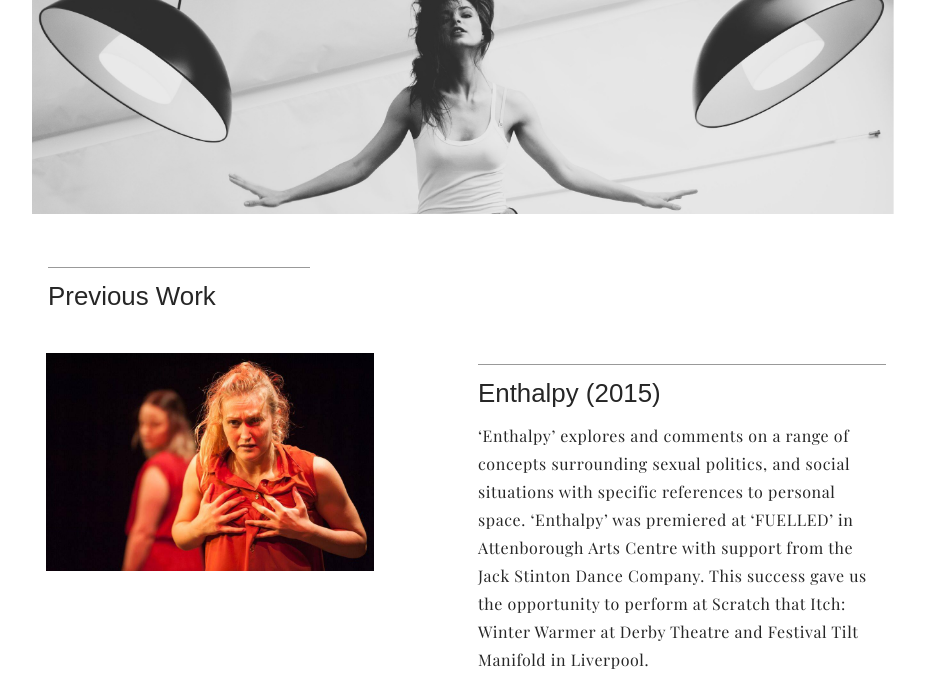
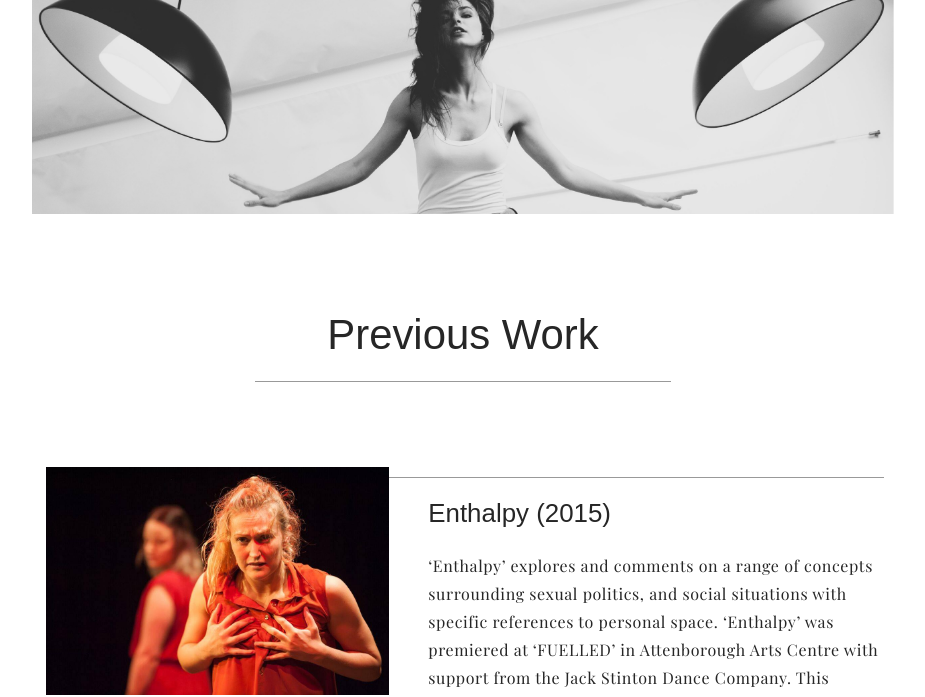
Before and after one commit to sonofaglitch/fuelled, a plain HTML site: page work.html in a window 1280 px wide. Shown: the part 98-795 px from the top of the page, without its empty margins (177-1102 px from the left). Drawn offline with nearby package versions, Linux system fonts and the light colour scheme; a web font is replaced by a local one.

Commit message:
divider changes

```diff
--- a/css/work.css
+++ b/css/work.css
@@ -36,7 +36,6 @@ h3 {
 h4 {
     font-family: 'Muli', sans-serif;
     font-size: 1.618em;
-    border-top: 1px #999999 solid;
     padding-top: 0.5em;
 }
 
@@ -129,12 +128,16 @@ small, .font_small {font-size: 0.618em;}
 }
 
 #pageTitleRow{
-    padding-top: 2%;
-    padding-left: 1.85%;
+    padding-top: 1em;
+    padding-bottom: 3em;
+    text-align: center;
+
 }
 
 #pageTitleRow h3{
-        margin-bottom: 2%;;
+    margin-bottom: 2%;
+    border-bottom: 1px #999999 solid;
+    padding: 0.5em;
 }
 
 .workItem{
@@ -145,8 +148,27 @@ small, .font_small {font-size: 0.618em;}
     height: auto;
     width: 100%;
     padding-top: 8%;
-    padding-left: 4%
+    padding-left: 4%;
 }
+
+.workItem h4{
+    border-top: 1px #999999 solid;
+}
+
+
+.leftCol{
+    padding-right: 0;
+}
+
+
+.rightCol{
+    padding-left: 0;
+}
+
+#prevWork01_imgContainer{
+
+}
+
 
 #prevWork1_textContainer{
     padding-top: 0.5%;
@@ -154,7 +176,16 @@ small, .font_small {font-size: 0.618em;}
 }
 
 
+#prevWork1_textContainer h4{
+    padding-left: 8%;
+    padding-top: 4%;
+}
 
+
+#prevWork1_textContainer p{
+    padding-left: 8%;
+    padding-top: 2%;
+}
 
 #prevWork2_textContainer{
     padding-top: 2%;
--- a/work.html
+++ b/work.html
@@ -59,19 +59,18 @@
     </div>
 
     <div class="row" id="pageTitleRow">
-        <div class="col-md-4">
-                    <h4>Previous Work</h4></div>
-        <div class="col-md-4"></div>
-        <div class="col-md-4"></div>
+        <div class="col-md-3"></div>
+        <div class="col-md-6"><h3>Previous Work</h3></div>
+        <div class="col-md-3"></div>
     </div>
 
 
         <div class="row workItem" id="prevWork01">
-            <div class="col-md-5">
-                <div id="prevWork1_imgContainer"><img src="Resources/enthalpy.jpg"/></div>
+            <div class="col-md-5 leftCol">
+                    <div id="prevWork01_imgContainer"><img src="Resources/enthalpy.jpg"/></div>
             </div>
-            <div class="col-md-1"></div>
-            <div class="col-md-6">
+
+            <div class="col-md-7 rightCol">
                 <div id="prevWork1_textContainer">
                     <h4>Enthalpy (2015)</h4>
                     <p>‘Enthalpy’ explores and comments on a range of concepts surrounding sexual politics, and social situations with specific references to personal space. ‘Enthalpy’ was premiered at ‘FUELLED’ in Attenborough Arts Centre with support from the Jack Stinton Dance Company. This success gave us the opportunity to perform at Scratch that Itch: Winter Warmer at Derby Theatre and Festival Tilt Manifold in Liverpool. </p>
@@ -91,6 +90,7 @@
             <div class="col-md-5">
                    <div id="prevWork2_imgContainer"><img src="Resources/liquidR.jpg"/></div>
             </div>
+
              <div class="col-md-1"></div>
         </div>
 
```
Also changed, not shown: 1 other file. Lines whose indentation alone changed are shown as unchanged.
